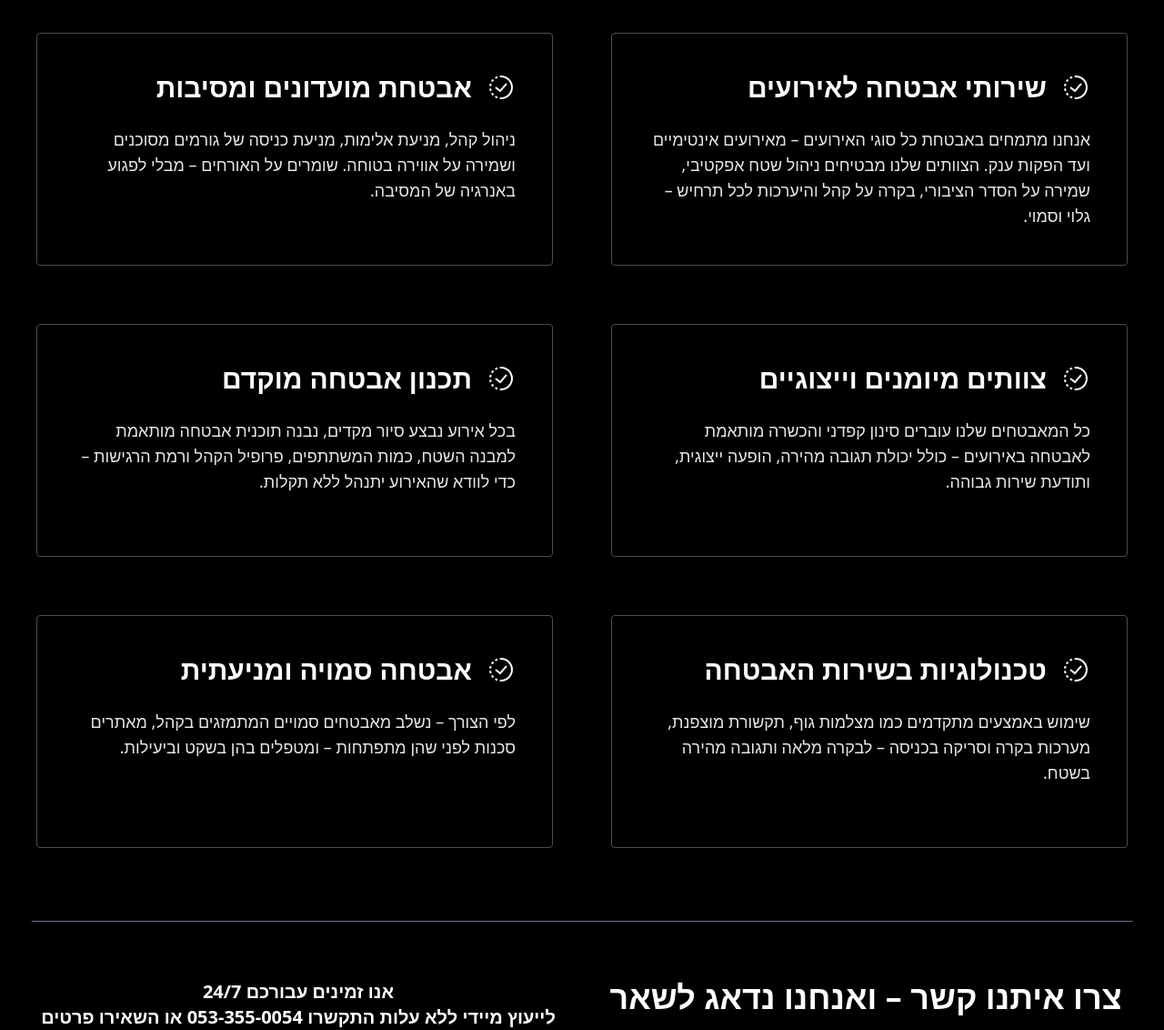
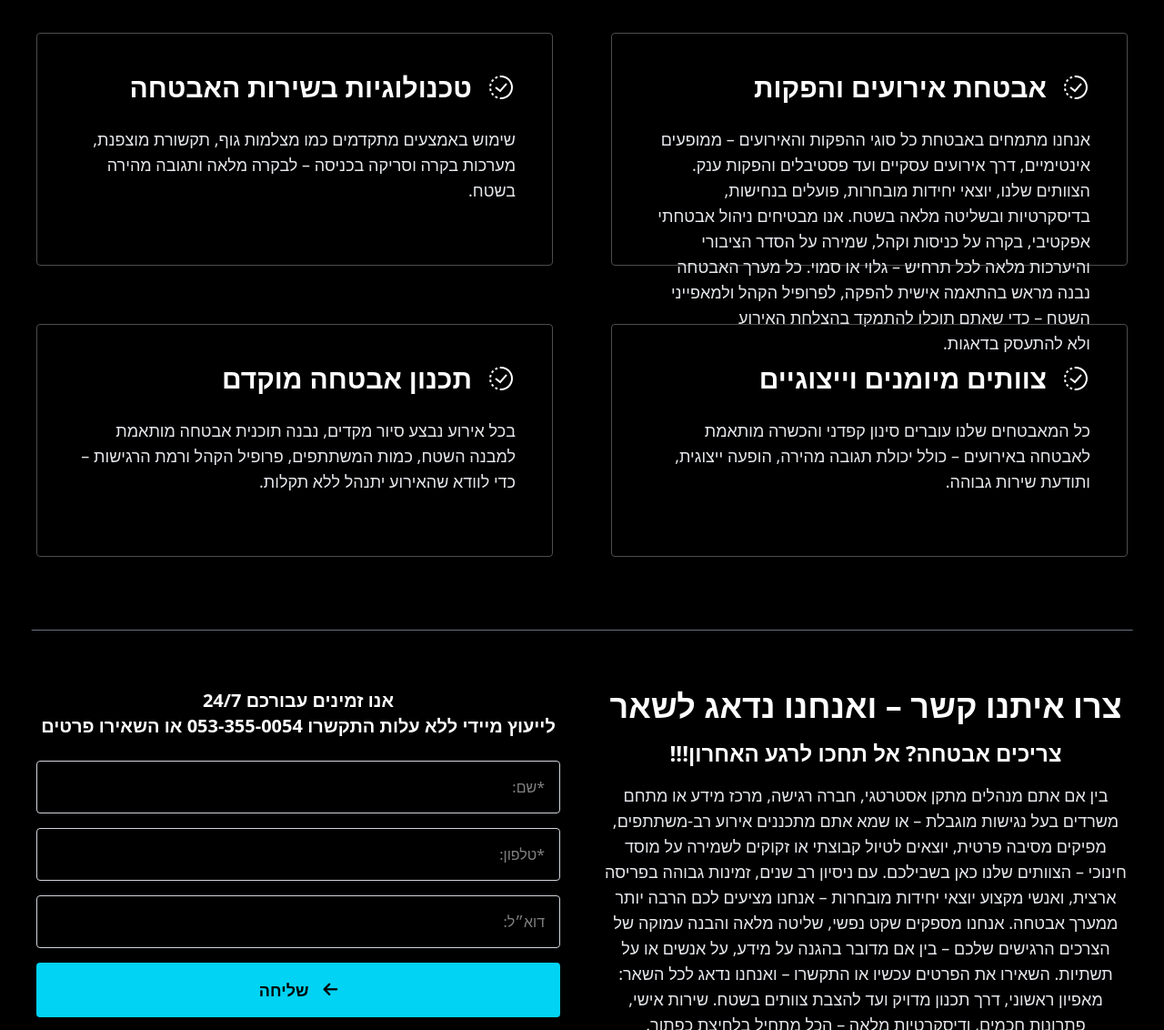
Before and after one commit to mubeenwattoo/Shinobi-Force-Web-Heb, a website: page index.html in a window 1280 px wide. Shown: the part 2420-3552 px from the top of the page at 91% size. Drawn offline with nearby package versions, Linux system fonts and the light colour scheme.

Commit message:
2 points removed

```diff
--- a/index.html
+++ b/index.html
@@ -399,33 +399,41 @@
 
               <img src="./assets/images/white-checkmark-icon.png" alt="checkmark" class="w-8 h-8">
               <h2 class="text-2xl md:text-3xl  font-bold leading-tight ">
-                שירותי אבטחה לאירועים
+             אבטחת אירועים והפקות
               </h2>
             </div>
 
 
+
             <p id="paragraph-1" class="text-lg text-gray-200 ">
-              אנחנו מתמחים באבטחת כל סוגי האירועים – מאירועים אינטימיים ועד הפקות ענק.
-              הצוותים שלנו מבטיחים ניהול שטח אפקטיבי, שמירה על הסדר הציבורי, בקרה על קהל והיערכות לכל תרחיש – גלוי
-              וסמוי.
+           אנחנו מתמחים באבטחת כל סוגי ההפקות והאירועים – ממופעים אינטימיים, דרך אירועים עסקיים ועד פסטיבלים והפקות ענק.
+הצוותים שלנו, יוצאי יחידות מובחרות, פועלים בנחישות, בדיסקרטיות ובשליטה מלאה בשטח. אנו מבטיחים ניהול אבטחתי אפקטיבי, בקרה על כניסות וקהל, שמירה על הסדר הציבורי והיערכות מלאה לכל תרחיש – גלוי או סמוי.
+כל מערך האבטחה נבנה מראש בהתאמה אישית להפקה, לפרופיל הקהל ולמאפייני השטח – כדי שאתם תוכלו להתמקד בהצלחת האירוע ולא להתעסק בדאגות.
             </p>
 
           </div>
+
 
             <div class="md:w-[50%] w-[100%] space-y-6 text-white h-64 border md:p-10 p-6 border-[#4d4d4d] rounded-sm">
             <div class="flex items-center gap-4 ">
 
               <img src="./assets/images/white-checkmark-icon.png" alt="checkmark" class="w-8 h-8">
               <h2 class="text-2xl md:text-3xl font-bold leading-tight ">
-                אבטחת מועדונים ומסיבות
+
+
+                טכנולוגיות בשירות האבטחה
               </h2>
             </div>
+
+
             <p id="paragraph-1" class="text-lg text-gray-200 ">
-              ניהול קהל, מניעת אלימות, מניעת כניסה של גורמים מסוכנים ושמירה על אווירה בטוחה.
-              שומרים על האורחים – מבלי לפגוע באנרגיה של המסיבה.
+              שימוש באמצעים מתקדמים כמו מצלמות גוף, תקשורת מוצפנת, מערכות בקרה וסריקה בכניסה – לבקרה מלאה ותגובה מהירה
+              בשטח.
+
             </p>
 
           </div>
+
 
         </div>
 
@@ -474,53 +482,6 @@
 
 
         </div>
-
-        <div
-          class="flex md:flex-row flex-col-reverse items-start justify-center md:gap-16 gap-8 w-[100%]    md:mt-8  opacity-0 transform translate-y-10 transition-all duration-700 commitment-box">
-
-          <div class="md:w-[50%] w-[100%] space-y-6 text-white h-64 border md:p-10 p-6 border-[#4d4d4d] rounded-sm">
-            <div class="flex items-center gap-4 ">
-
-              <img src="./assets/images/white-checkmark-icon.png" alt="checkmark" class="w-8 h-8">
-              <h2 class="text-2xl md:text-3xl font-bold leading-tight ">
-
-
-                טכנולוגיות בשירות האבטחה
-              </h2>
-            </div>
-
-
-            <p id="paragraph-1" class="text-lg text-gray-200 ">
-              שימוש באמצעים מתקדמים כמו מצלמות גוף, תקשורת מוצפנת, מערכות בקרה וסריקה בכניסה – לבקרה מלאה ותגובה מהירה
-              בשטח.
-
-            </p>
-
-          </div>
-
-          <div class="md:w-[50%] w-[100%] space-y-6 text-white h-64 border md:p-10 p-6 border-[#4d4d4d] rounded-sm">
-            <div class="flex items-center gap-4 ">
-
-              <img src="./assets/images/white-checkmark-icon.png" alt="checkmark" class="w-8 h-8">
-              <h2 class="text-2xl md:text-3xl font-bold leading-tight ">
-                אבטחה סמויה ומניעתית
-
-              </h2>
-            </div>
-            <p id="paragraph-1" class="text-lg text-gray-200 ">
-
-
-              לפי הצורך – נשלב מאבטחים סמויים המתמזגים בקהל, מאתרים סכנות לפני שהן מתפתחות – ומטפלים בהן בשקט וביעילות.
-
-
-            </p>
-
-          </div>
-
-
-        </div>
-
-
 
     </section>
 
```
Lines whose indentation alone changed are shown as unchanged.
